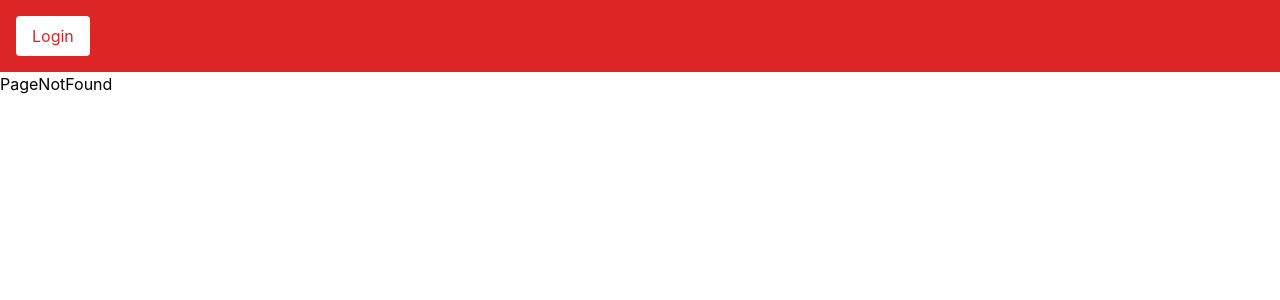
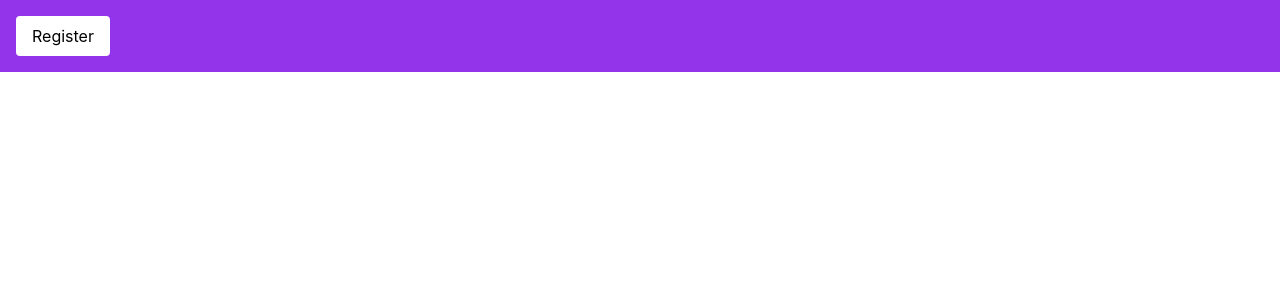
Before and after one commit to AhmedZakaria01/QA-Project, a React (Vite) app: page /register in a window 1280 px wide. Shown: the top 300 px of the page. Built offline with nearby package versions, Linux system fonts and the light colour scheme.

Commit message:
Login&Register Redux Structure
Login&Register Redux Structure

```diff
--- a/src/App.jsx
+++ b/src/App.jsx
@@ -2,45 +2,33 @@ import { useDispatch } from "react-redux";
 import { login } from "./features/auth/authSlice";
 import { BrowserRouter, Route, Routes } from "react-router-dom";
 import ProtectedRoute from "./components/ProtectedRoute";
-import Login from "./pages/Login";
-import PageNotFound from "./pages/PageNotFound";
+import Login from "./pages/Auth/Login";
+import PageNotFound from "./pages/Auth/PageNotFound";
+import Layout from "./Layout";
+import Register from "./pages/Auth/Register";
 
 export default function App() {
   const dispatch = useDispatch();
 
   return (
     <>
-      <section className="bg-red-600 p-4 text-white">
-        <button
-          type="button"
-          onClick={() =>
-            dispatch(
-              login({
-                email: "marwsafouad22@gmail.com",
-                password: "Marwa@123",
-              })
-            )
-          }
-          className="bg-white text-red-600 px-4 py-2 rounded"
-        >
-          Login
-        </button>
-      </section>
+
       <BrowserRouter>
         <Routes>
-          <Route path="/login" element={<Login />} />
           <Route
             path="/"
             element={
               <ProtectedRoute>
-                {/* <Layout setNavWidth={setNavWidth} navWidth={navWidth} /> */}
+                <Layout />
               </ProtectedRoute>
             }
           />
 
+          <Route path="/login" element={<Login />} />
 
+          <Route path="/register" element={<Register />} />
 
-          <Route path="*" element={<PageNotFound/>} />
+          <Route path="*" element={<PageNotFound />} />
         </Routes>
       </BrowserRouter>
     </>
--- a/src/components/ProtectedRoute.jsx
+++ b/src/components/ProtectedRoute.jsx
@@ -7,11 +7,11 @@ function ProtectedRoute({ children }) {
   const { encodedToken } = useSelector((state) => state.authReducer);
   const navigate = useNavigate();
 
-  useEffect(() => {
-    if (!encodedToken) {
-      navigate("/login");
-    }
-  }, [encodedToken, navigate]);
+  // useEffect(() => {
+  //   if (!encodedToken) {
+  //     navigate("/login");
+  //   }
+  // }, [encodedToken, navigate]);
 
   // If the token is present, render the children
   return encodedToken ? children : null; // Render nothing if not authenticated
--- a/src/features/auth/authSlice.js
+++ b/src/features/auth/authSlice.js
@@ -1,18 +1,37 @@
+//? Documentation
+/**
+ * This file handles user authentication using Redux Toolkit.
+ *
+ * It includes:
+ * - Async actions for login and registration (using createAsyncThunk)
+ * - A slice to manage auth state: user info, status, and errors
+ * - A logout reducer to clear user data
+ *
+ * You can use:
+ * - `login(credentials)` to log in
+ * - `register(userData)` to register a new user
+ * - `logout()` to log out the user
+ */
+
 import { createSlice, createAsyncThunk } from "@reduxjs/toolkit";
 import { loginUser, registerUser } from "../../services/apiServices";
 
+// Async thunk for logging in a user
 export const login = createAsyncThunk("auth/login", async (credentials) => {
   const response = await loginUser(credentials);
+  console.log(response);
+  return response.data;
+});
+
+// Async thunk for registering a new user
+export const register = createAsyncThunk("auth/register", async (userData) => {
+  const response = await registerUser(userData);
   console.log(response);
 
   return response.data;
 });
 
-export const register = createAsyncThunk("auth/register", async (userData) => {
-  const response = await registerUser(userData);
-  return response.data;
-});
-
+// Redux slice for managing authentication state
 const authSlice = createSlice({
   name: "auth",
   initialState: {
@@ -21,12 +40,14 @@ const authSlice = createSlice({
     error: null,
   },
   reducers: {
+    // Reducer to handle user logout
     logout(state) {
       state.user = null;
     },
   },
   extraReducers: (builder) => {
     builder
+      // Handle login request status updates
       .addCase(login.pending, (state) => {
         state.status = "loading";
       })
@@ -38,9 +59,18 @@ const authSlice = createSlice({
         state.status = "failed";
         state.error = action.error.message;
       })
+      // Handle registration
+      .addCase(register.pending, (state) => {
+        state.status = "loading";
+      })
       .addCase(register.fulfilled, (state, action) => {
         state.status = "succeeded";
         state.user = action.payload;
+      })
+      .addCase(register.rejected, (state, action) => {
+        state.status = "failed";
+        state.error = action.error.message;
+        console.log(action);
       });
   },
 });
--- /dev/null
+++ b/src/pages/Auth/Login.jsx
@@ -0,0 +1,29 @@
+import React from "react";
+import { useDispatch, useSelector } from "react-redux";
+import { login } from "../../features/auth/authSlice";
+
+function Login() {
+  const dispatch = useDispatch();
+  const { user, status, error } = useSelector((state) => state.authReducer);
+
+  return (
+    <section className="bg-red-600 p-4 text-white">
+      <button
+        type="button"
+        onClick={() =>
+          dispatch(
+            login({
+              email: "marwsafouad22@gmail.com",
+              password: "Marwa@123",
+            })
+          )
+        }
+        className="bg-white text-red-600 px-4 py-2 rounded"
+      >
+        Login
+      </button>
+    </section>
+  );
+}
+
+export default Login;
--- /dev/null
+++ b/src/pages/Auth/Register.jsx
@@ -0,0 +1,36 @@
+import React, { useEffect } from "react";
+import { useDispatch, useSelector } from "react-redux";
+import { register } from "../../features/auth/authSlice";
+
+function Register() {
+  const dispatch = useDispatch();
+
+  const { user, status, error } = useSelector((state) => state.authReducer);
+  useEffect(() => {
+    console.log(error?.message);
+  }, [error]);
+
+  return (
+    <section className="bg-purple-600 p-4 text-white">
+      <button
+        type="button"
+        onClick={() =>
+          dispatch(
+            register({
+              name: "ahmed2211122",
+              email: `ahmed2221122@example.com`,
+              password: "P@ssw0rd",
+              rePassword: "P@ssw0rd",
+              phone: "01010700701",
+            })
+          )
+        }
+        className="bg-white text-black px-4 py-2 rounded"
+      >
+        Register
+      </button>
+    </section>
+  );
+}
+
+export default Register;
--- a/src/pages/Login.jsx
+++ /dev/null
@@ -1,7 +0,0 @@
-import React from "react";
-
-function Login() {
-  return <div>login</div>;
-}
-
-export default Login;
--- a/src/services/apiServices.js
+++ b/src/services/apiServices.js
@@ -1,3 +1,10 @@
+//?Documentation
+/**
+ * Axios API service module for communicating with the RouteMisr E-commerce backend.
+ * This component sets up a pre-configured Axios instance with a base URL and default headers,
+ * and provides reusable functions for handling authentication (login, register)
+ */
+
 import axios from "axios";
 
 const api = axios.create({
@@ -7,13 +14,9 @@ const api = axios.create({
   },
 });
 
-export const loginUser = (credentials) => {
-  return api.post("/auth/signin", credentials);
-};
-export const registerUser = (data) => api.post("/Authenticate/register", data);
+export const loginUser = (credentials) => api.post("/auth/signin", credentials);
+export const registerUser = (data) => api.post("/auth/signup", data);
 
 // Example: add more services later
-export const fetchUserData = () => api.get("/User/profile");
-export const fetchProducts = () => api.get("/Products");
-
-//
+// export const fetchUserData = () => api.get("/User/profile");
+// export const fetchProducts = () => api.get("/Products");
```
Also changed, not shown: src/Layout.jsx (renamed from src/Layout.js), src/pages/Auth/PageNotFound.jsx (renamed from src/pages/PageNotFound.jsx).
